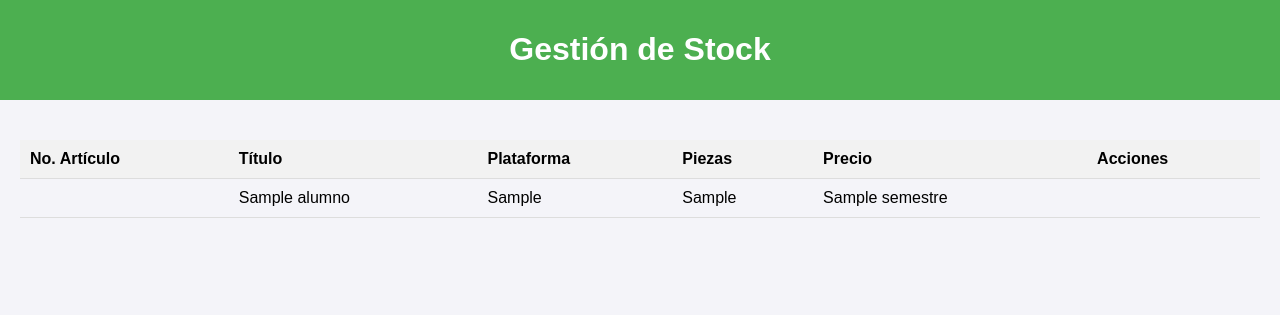
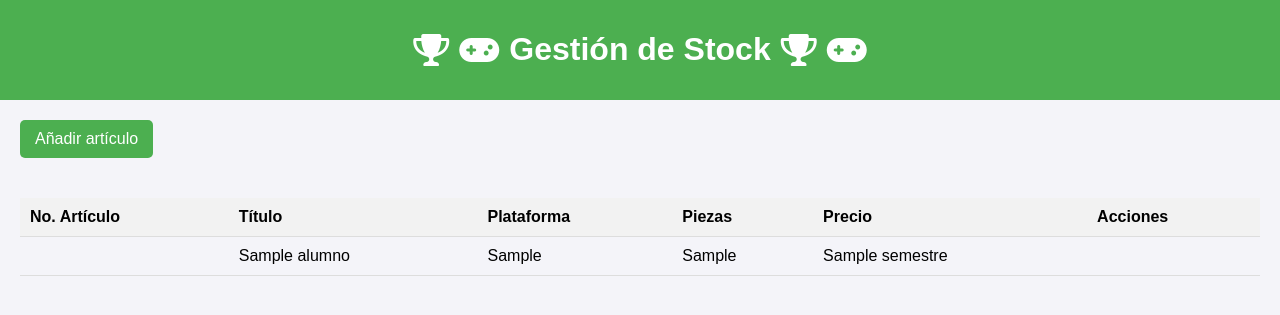
Before and after one commit to Barrrey7u7/inventario_crud, a Flask app: template templates/index.html in a window 1280 px wide. Shown: the top 315 px of the page. Run offline with Flask 3, Linux system fonts and the light colour scheme; the template is opened without the code that fills it: most values are stand-ins (such as "Sample title", 1, 10 or a date in 2020); parts of the project's set-up code (start-up, migrations or seed data) failed here and were passed over.

Commit message:
actualizacion ingresar nuevos datos

```diff
--- a/templates/index.html
+++ b/templates/index.html
@@ -69,12 +69,15 @@
 </head>
 <body>
     <header>
-
+        <i class="fas fa-trophy icon"></i>
+        <i class="fas fa-gamepad icon"></i>
         <h1>Gestión de Stock</h1>
+        <i class="fas fa-trophy icon"></i>
+        <i class="fas fa-gamepad icon"></i>
  </header>
 
     <div class="container">
-
+        <a href="{{ url_for('create_estudiante') }}" class="btn">Añadir artículo</a>
 
         <table>
             <thead>
@@ -96,6 +99,7 @@
                     <td>{{ alumno.ap_materno }}</td>
                     <td>{{ alumno.semestre }}</td>
                     <td>
+
                     </td>
                 </tr>
                 {% endfor %}
```
